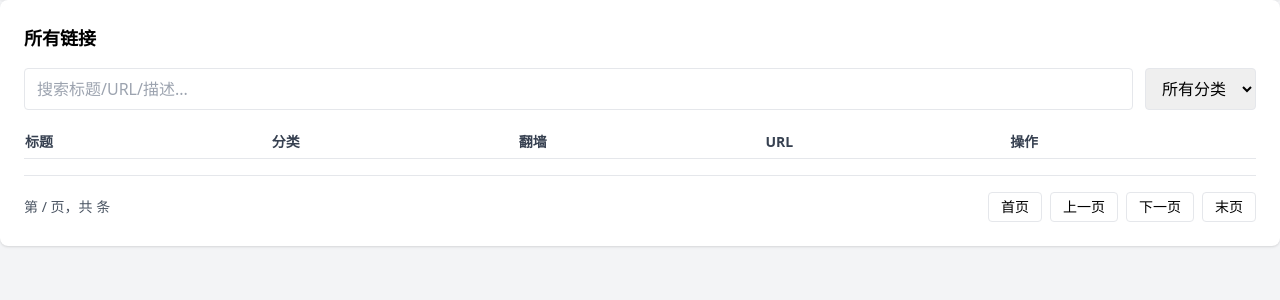
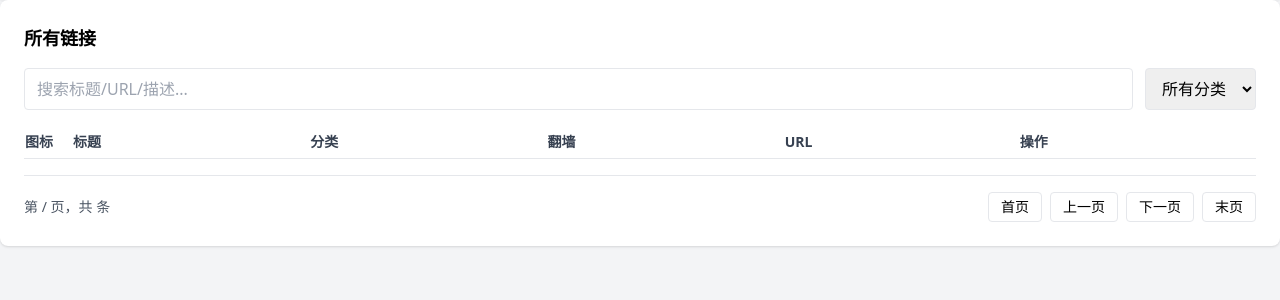
Before and after one commit to gankudadiz/feather-nav, a PHP site: template resources/views/admin/tabs/link_list.php in a window 1280 px wide. Shown: the part 65-365 px from the top of the page. Run offline with PHP 8.4, Linux system fonts and the light colour scheme; the template is opened without the code that fills it, so the values that code supplies are empty; style sheets or scripts are compiled from the project's sources.

Commit message:
feat: 后台链接列表增加图标预览列
- 在 link_list.php 表格中添加图标列及对应的预览图显示

- 设定默认无图标时的 /img/logo.svg 占位符回退逻辑

- 更新后台管理系统优化分析进度

```diff
--- a/resources/views/admin/tabs/link_list.php
+++ b/resources/views/admin/tabs/link_list.php
@@ -20,6 +20,7 @@
             <table class="w-full text-left">
                 <thead>
                     <tr class="border-b">
+                        <th class="py-1.5 text-sm font-semibold text-gray-700 w-12">图标</th>
                         <th class="py-1.5 text-sm font-semibold text-gray-700">标题</th>
                         <th class="py-1.5 text-sm font-semibold text-gray-700">分类</th>
                         <th class="py-1.5 text-sm font-semibold text-gray-700">翻墙</th>
@@ -30,6 +31,11 @@
                 <tbody>
                     <template x-for="link in paginatedLinks" :key="link.id">
                         <tr class="border-b hover:bg-gray-50">
+                            <td class="py-1.5">
+                                <img :src="link.icon || '/img/logo.svg'" :alt="link.title"
+                                    class="w-6 h-6 object-contain rounded shadow-sm border border-gray-100 bg-white"
+                                    onerror="this.src='/img/logo.svg'" referrerpolicy="no-referrer">
+                            </td>
                             <td class="py-1.5 text-sm" x-text="link.title"></td>
                             <td class="py-1.5 text-sm" x-text="getCategoryName(link.category_id)"></td>
                             <td class="py-1.5">
```
